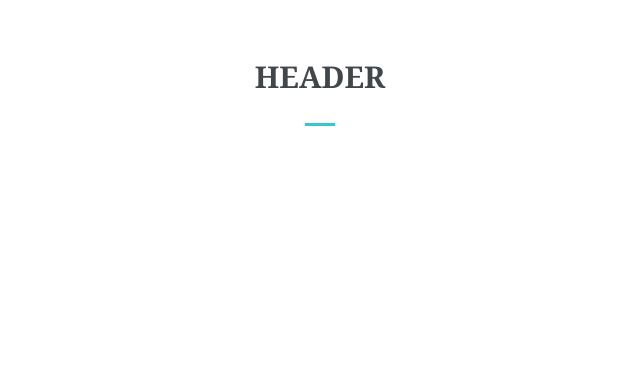
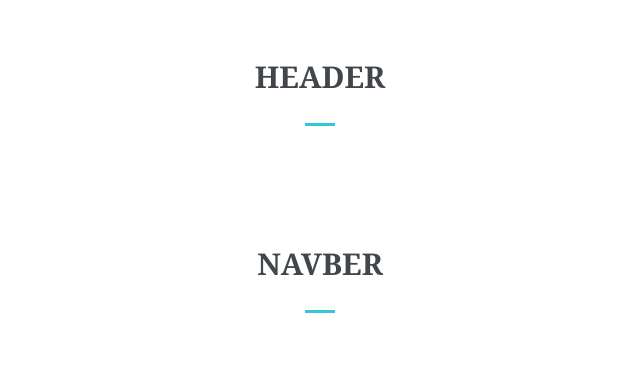
Before and after one commit to imamdiu/Jalalaabadsteel.com, a plain HTML site: page index.html in a window 1280 px wide. Shown: the whole page, without its empty margins (320-960 px from the left). Drawn offline with Linux system fonts and the light colour scheme.

Commit message:
Update with new section Navber

```diff
--- a/index.html
+++ b/index.html
@@ -43,6 +43,27 @@
 	</div>
 </section>
 
+<!-------------Navber Section -------->
+
+<section id="services">
+	<div class="content-box">
+		<div class="content-title wow fadeInDown" data-wow-duration="1s" data-wow-delay=".5s">
+			<h3>Navber</h3>
+			<div class="content-title-underline">
+			</div>
+		</div>
+
+		<div class="container">
+			<div class="row wow fadeInUp" data-wow-duration="1s" data-wow-delay=".5s">
+				<div class="col-md-4">
+
+				</div>
+			</div>
+
+		</div>
+	</div>
+</section>
+
 	<!-- <br><br><br><br><br><br><br><br><br><br><br><br> -->
 	<!-- jquery -->
 	<script src="js/jquery-3.4.1.min.js"></script>
```
